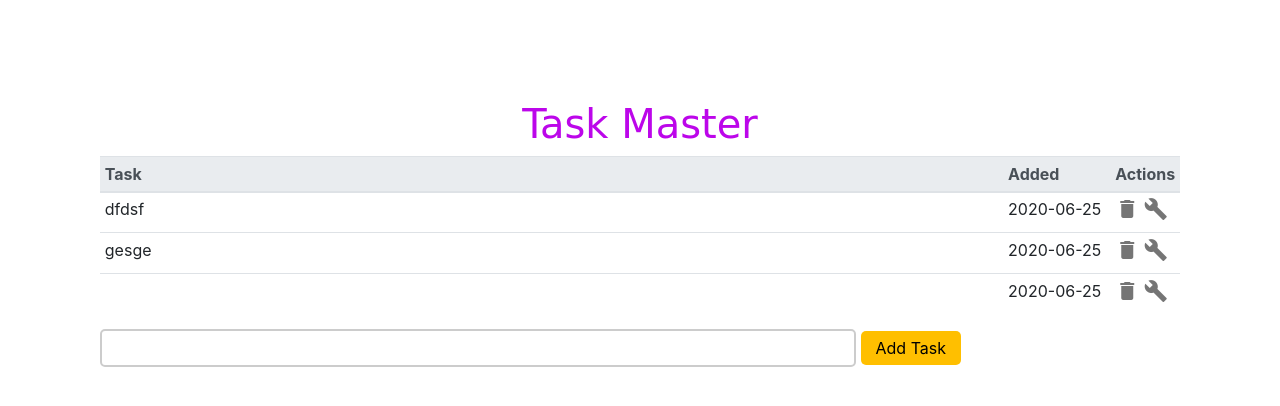
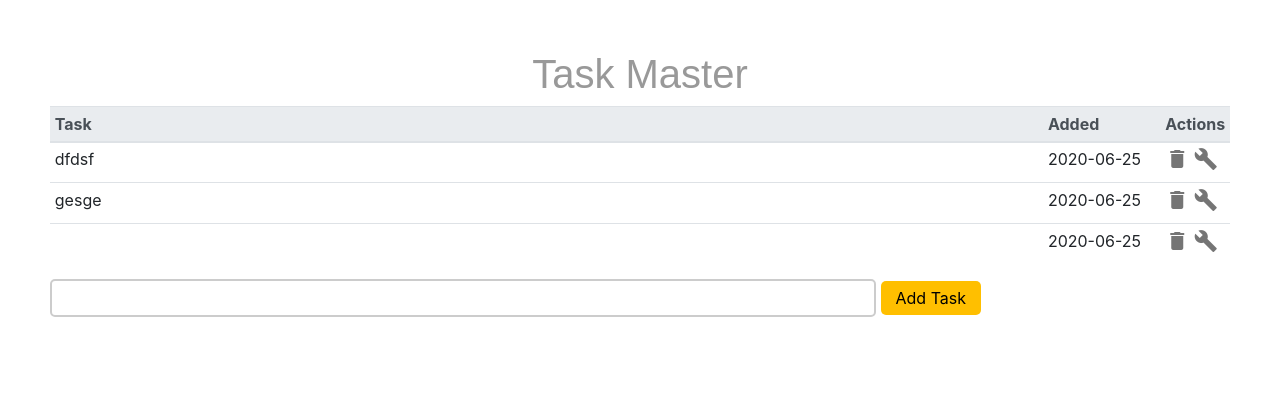
Before and after one commit to priyaark/FlaskFirstApp, a Flask app: page / in a window 1280 px wide. Shown: the top 406 px of the page. Run offline with Flask 2, Linux system fonts and the light colour scheme; data comes from the database, SQL or seed files in the repository; some libraries are stand-ins or nearby versions.

Commit message:
update margin and heading

```diff
--- a/static/css/main.css
+++ b/static/css/main.css
@@ -27,10 +27,10 @@ input[type=submit] {padding:5px 15px; background:#FFBF00; border:0 none;
         border-radius: 5px; }
 
 h1 {
-    color: hsl(288, 95%, 47%);
-    font-family: Comic Sans MS;
+    color: #999999;
+    font-family: arial, sans-serif;
     font-size: 16px;
     font-weight: bold;
     margin-top: 0px;
     margin-bottom: 1px;
-}
+   }
--- a/templates/base.html
+++ b/templates/base.html
@@ -9,7 +9,7 @@
       rel="stylesheet">
     <style>
         div {
-          margin: 100px;
+          margin: 50px;
         }
     </style>
     {% block head %}{% endblock %}
```
